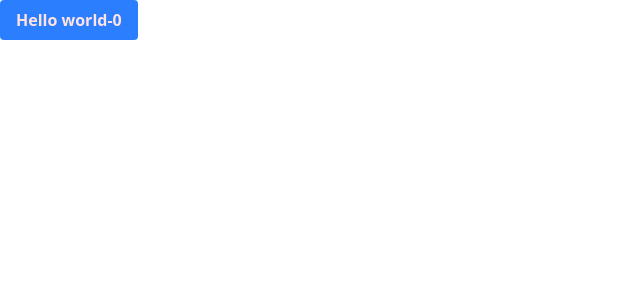
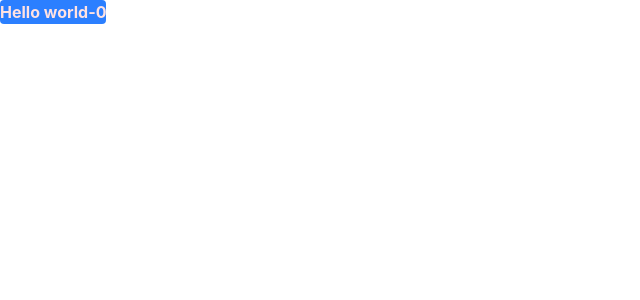
Before and after one commit to Abhushan01/RadioLine, a React (Vite) app: page / in a window 1280 px wide. Shown: the top 300 px of the page, without its empty margins (0-640 px from the left). Built offline with nearby package versions, Linux system fonts and the light colour scheme.

Commit message:
Testing pre-commit hook

```diff
--- a/package.json
+++ b/package.json
@@ -15,8 +15,7 @@
     "@tailwindcss/vite": "^4.1.11",
     "eslint-plugin-prettier": "^5.5.2",
     "react": "^19.1.0",
-    "react-dom": "^19.1.0",
-    "tailwindcss": "^4.1.11"
+    "react-dom": "^19.1.0"
   },
   "devDependencies": {
     "@babel/eslint-parser": "^7.28.0",
--- a/src/index.css
+++ b/src/index.css
@@ -1 +1,9 @@
 @import 'tailwindcss';
+*{
+    margin: 0;
+    padding: 0;
+}
+
+body{
+    box-sizing: border-box;
+}
```
Also changed, not shown: 2 other files (tests, documents, lock files or other folders).
